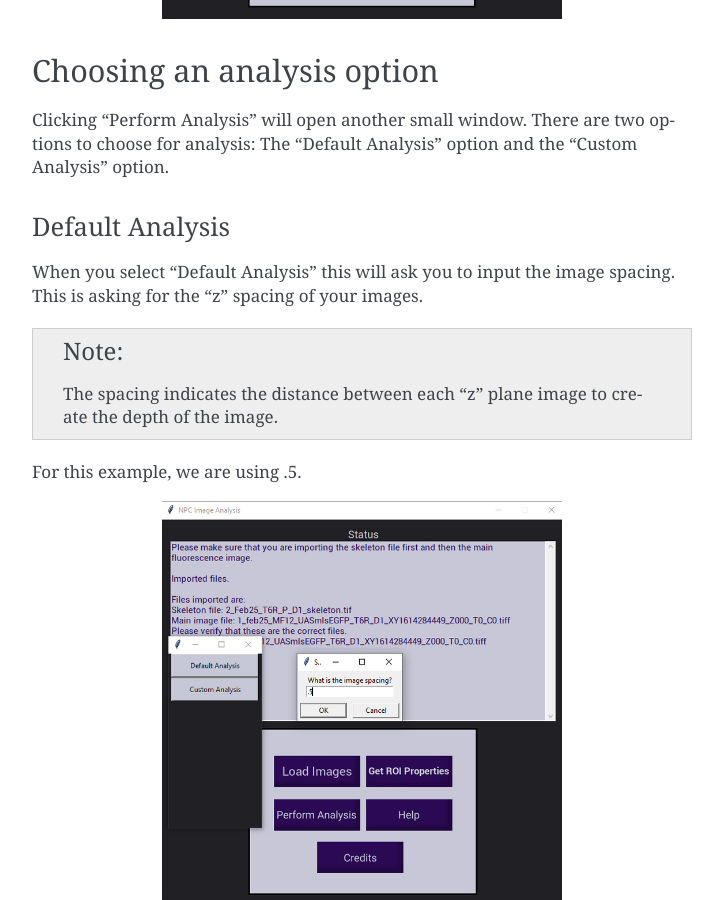
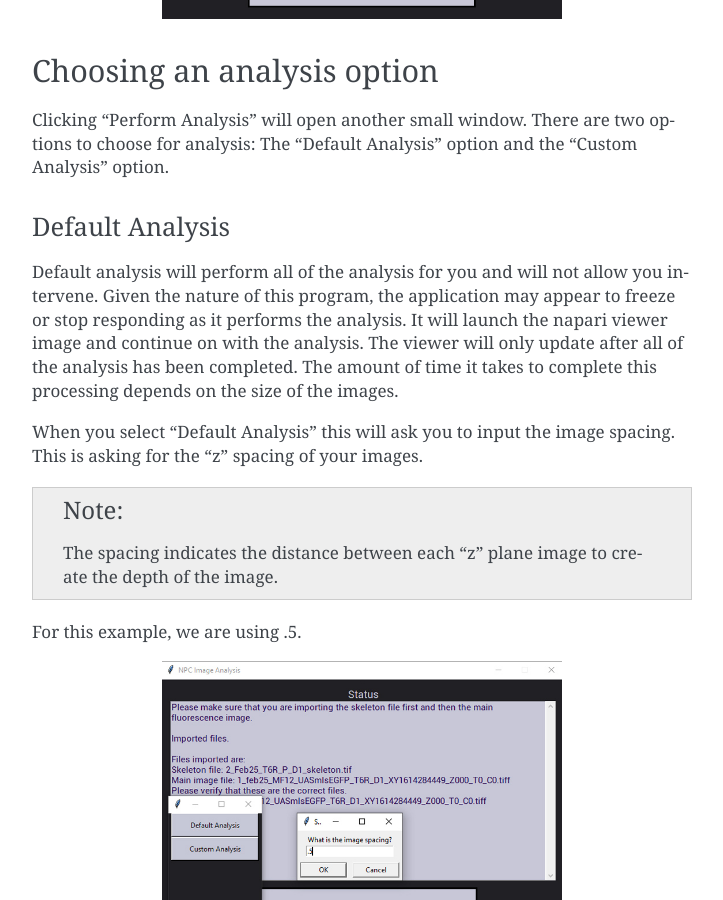
Before and after one commit to Anhardy1999/NPC_Image_Analysis, a Sphinx documentation site: the page built from docs/source/Examples.rst, in a window 1280 px wide and 900 px high, scrolled down 1437 px. Shown: the whole window, without its empty margins (388-1111 px from the left). Built offline with Sphinx 7.4.7, drawn with Linux system fonts in a browser that asks for light colours.

Commit message:
Update Examples.rst

```diff
--- a/docs/source/Examples.rst
+++ b/docs/source/Examples.rst
@@ -39,6 +39,8 @@ Clicking "Perform Analysis" will open another small window. There are two option
 
 Default Analysis
 -----------------
+
+Default analysis will perform all of the analysis for you and will not allow you intervene. Given the nature of this program, the application may appear to freeze or stop responding as it performs the analysis. It will launch the napari viewer image and continue on with the analysis. The viewer will only update after all of the analysis has been completed. The amount of time it takes to complete this processing depends on the size of the images.
 
 When you select "Default Analysis" this will ask you to input the image spacing. This is asking for the "z" spacing of your
 images.
```
